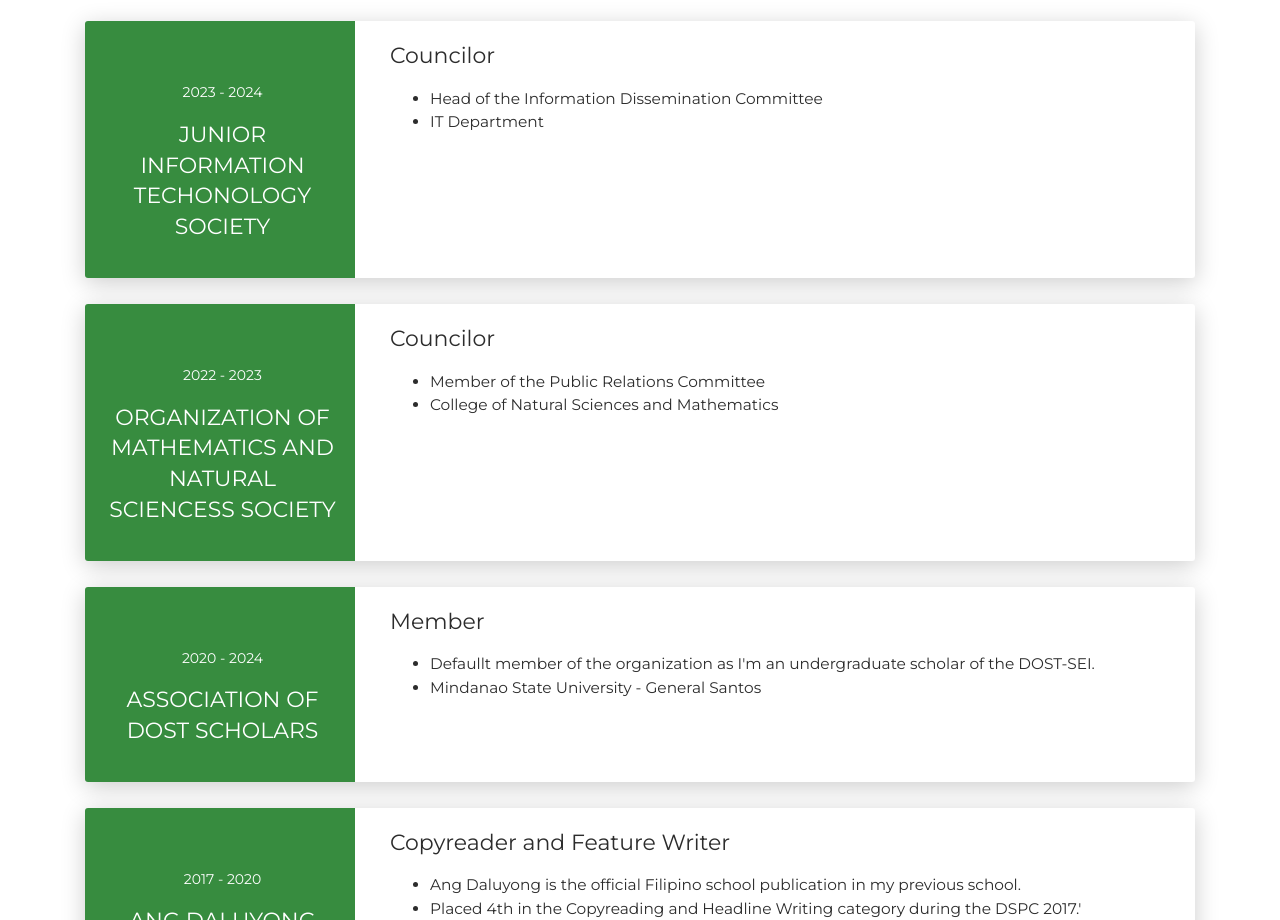
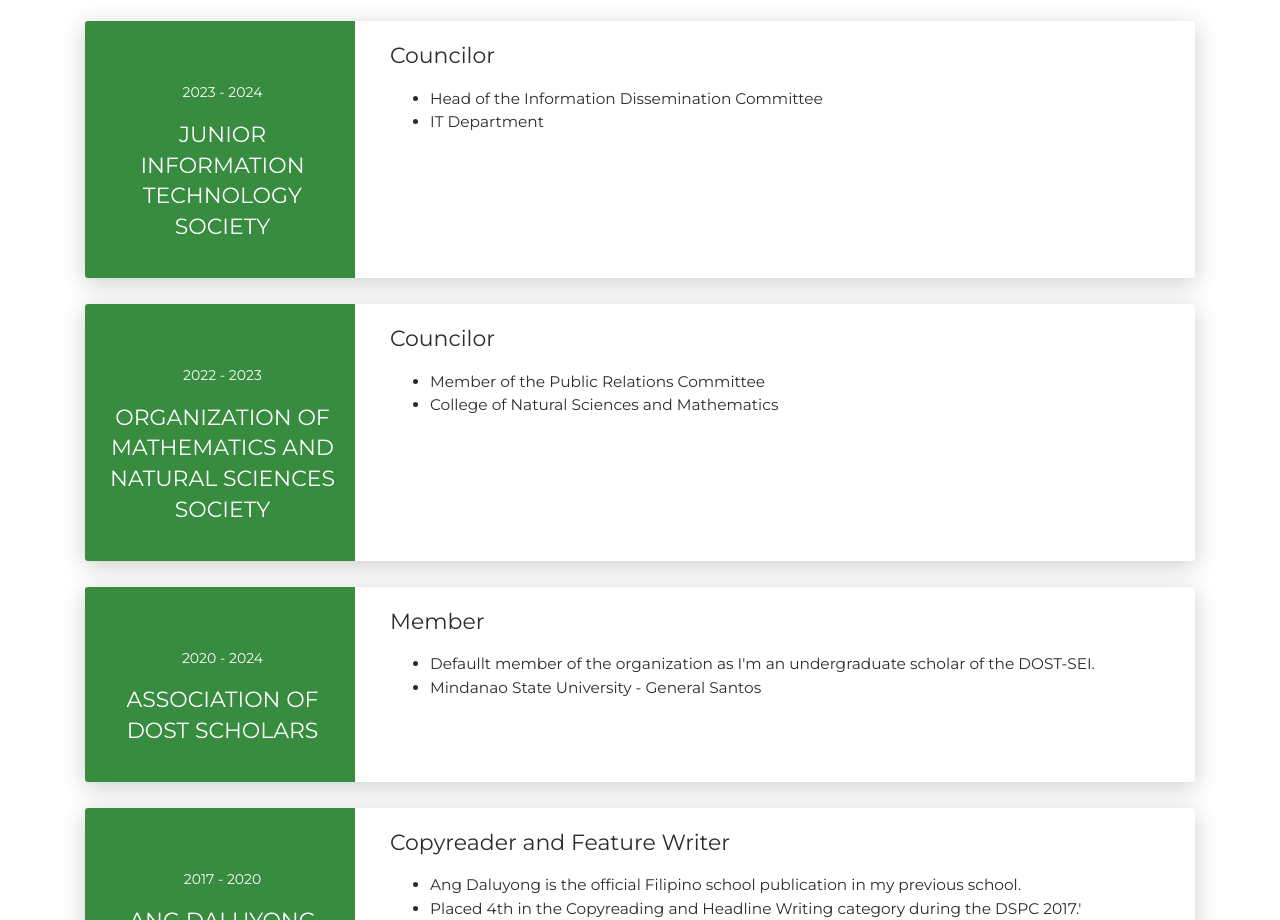
Before and after one commit to arvields/cv, a plain HTML site: page index.html in a window 1280 px wide. Shown: the part 1576-2496 px from the top of the page. Drawn offline with Linux system fonts and the light colour scheme.

Commit message:
Update index.html

```diff
--- a/index.html
+++ b/index.html
@@ -306,7 +306,7 @@
                 <div class="col-md-3 bg-primary" data-aos="fade-right" data-aos-offset="50" data-aos-duration="500">
                     <div class="card-body cc-experience-header">
                         <p>2023 - 2024</p>
-                        <div class="h5">Junior Information Techonology Society</div>
+                        <div class="h5">Junior Information Technology Society</div>
                     </div>
                 </div>
                 <div class="col-md-9" data-aos="fade-left" data-aos-offset="50" data-aos-duration="500">
@@ -325,7 +325,7 @@
                 <div class="col-md-3 bg-primary" data-aos="fade-right" data-aos-offset="50" data-aos-duration="500">
                     <div class="card-body cc-experience-header">
                         <p>2022 - 2023</p>
-                        <div class="h5">Organization of Mathematics and Natural Sciencess Society</div>
+                        <div class="h5">Organization of Mathematics and Natural Sciences Society</div>
                     </div>
                 </div>
                 <div class="col-md-9" data-aos="fade-left" data-aos-offset="50" data-aos-duration="500">
```
